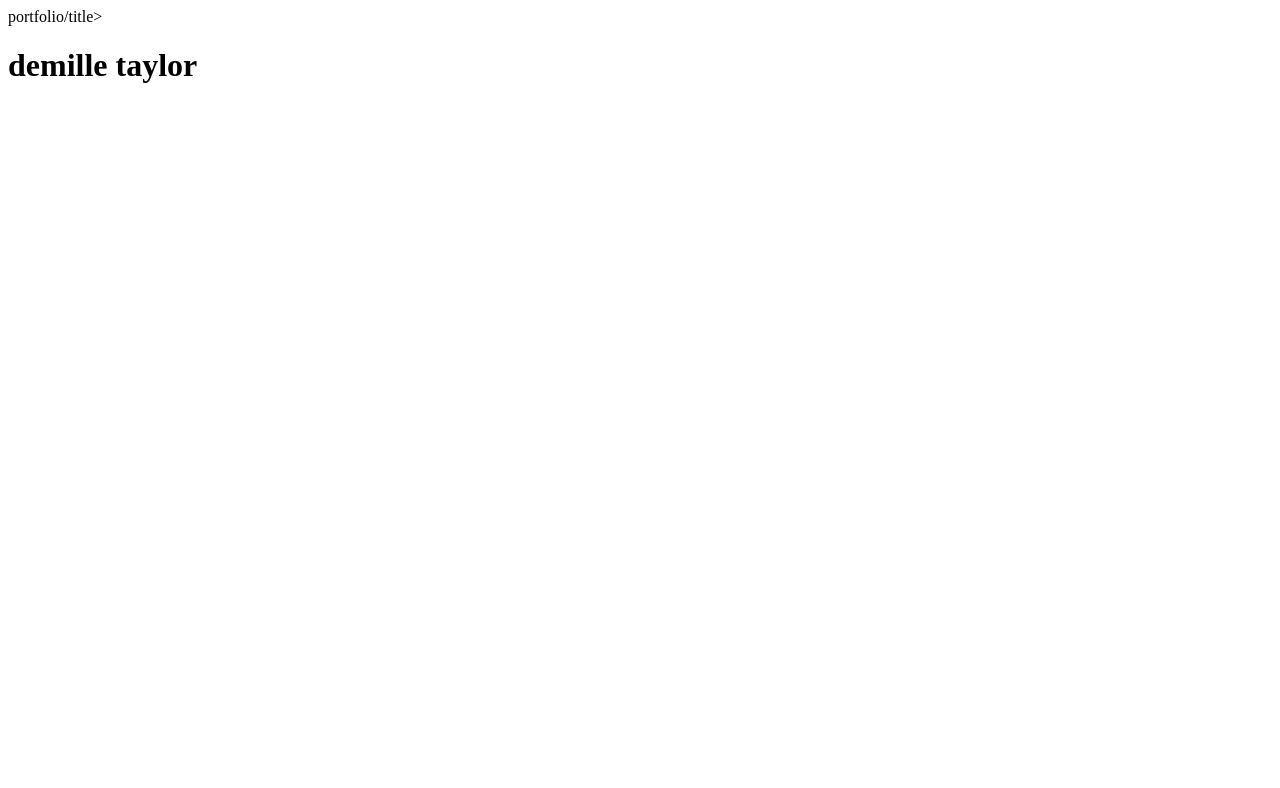
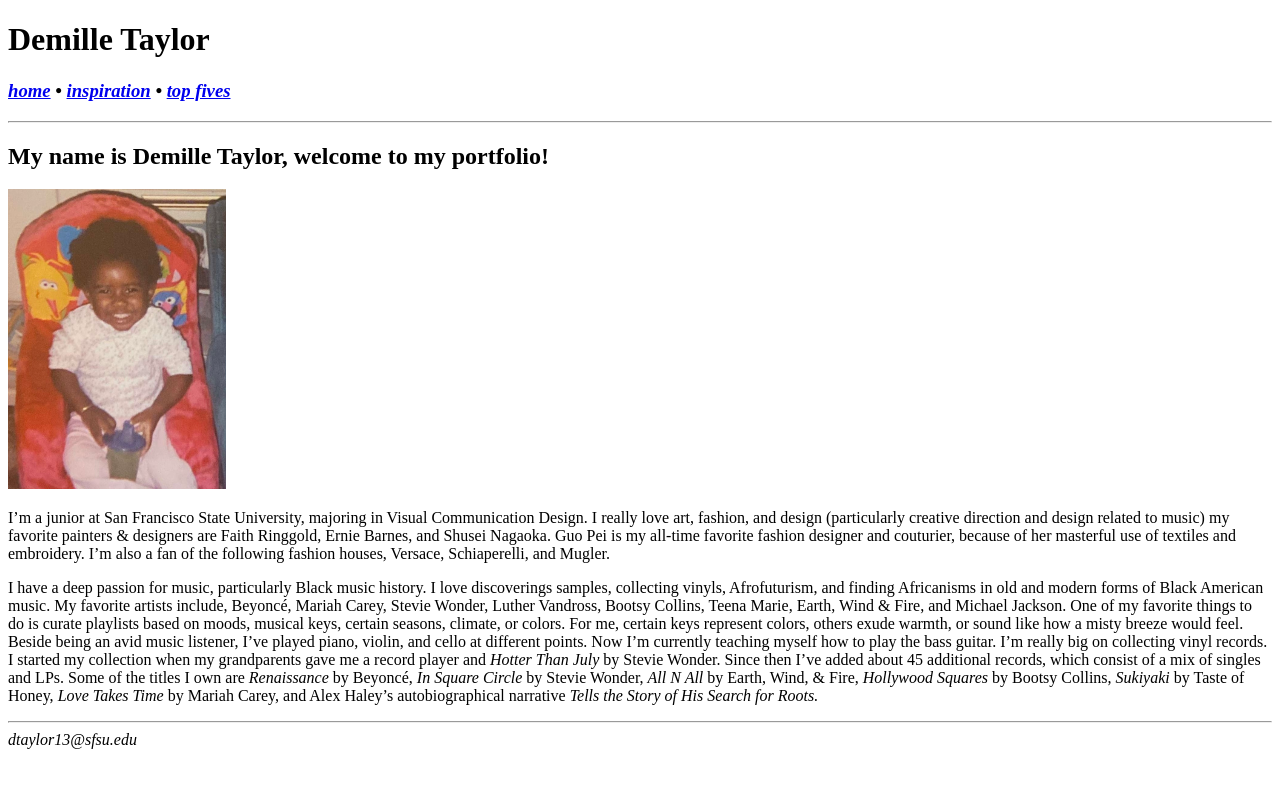
Before and after one commit to demilletaylor/portfolio, a plain HTML site: page index.html in a window 1280 px wide. Drawn offline with Linux system fonts and the light colour scheme.

Commit message:
update home page

```diff
--- a/index.html
+++ b/index.html
@@ -2,10 +2,26 @@
 <html lang="en">
     <head>
         <meta charset="utf-8"
-        <title>portfolio/title>
+        <title><h1>Demille Taylor</h1></title>
     </head>
         <body>
-            <h1>demille taylor</h1>
+         <header>
+               <nav> <h3><em>
+                 <a href="index.html">home</a> •
+                 <a href="inspiration/inspiration.html">inspiration</a> •
+                 <a href="topfives/topfives.html">top fives</a> </h3> </em>
+                </nav>
+             </header>
+        <hr>
+            <section>
+                 <article> <h2> My name is Demille Taylor, welcome to my portfolio!</h2>
+                        <img src="img/sesamestreetbabypic.jpg" width="218.18" height="300">
+                     <p>I’m a junior at San Francisco State University, majoring in Visual Communication Design. I really love art, fashion, and design (particularly creative direction and design related to music) my favorite painters & designers are Faith Ringgold, Ernie Barnes, and Shusei Nagaoka. Guo Pei is my all-time favorite fashion designer and couturier, because of her masterful use of textiles and embroidery. I’m also a fan of the following fashion houses, Versace, Schiaperelli, and Mugler. </p>
+                        <p> I have a deep passion for music, particularly Black music history. I love discoverings samples, collecting vinyls, Afrofuturism, and finding Africanisms in old and modern forms of Black American music. My favorite artists include, Beyoncé, Mariah Carey, Stevie Wonder, Luther Vandross, Bootsy Collins, Teena Marie, Earth, Wind & Fire, and Michael Jackson. One of my favorite things to do is curate playlists based on moods, musical keys, certain seasons, climate, or colors. For me, certain keys represent colors, others exude warmth, or sound like how a misty breeze would feel. Beside being an avid music listener, I’ve played piano, violin, and cello at different points. Now I’m currently teaching myself how to play the bass guitar. I’m really big on collecting vinyl records. I started my collection when my grandparents gave me a record player and <em>Hotter Than July</em> by Stevie Wonder. Since then I’ve added about 45 additional records, which consist of a mix of singles and LPs. Some of the titles I own are <em>Renaissance</em> by Beyoncé, <em> In Square Circle </em> by Stevie Wonder, <em> All N All </em> by Earth, Wind, & Fire, <em> Hollywood Squares</em> by Bootsy Collins, <em>Sukiyaki</em> by Taste of Honey, <em> Love Takes Time</em> by Mariah Carey, and Alex Haley’s autobiographical narrative <em>Tells the Story of His Search for Roots.</em> </p>
 
+                    </article>
+            </section>
+        <hr>
+             <footer> <em> dtaylor13@sfsu.edu </em> </footer>
          </body>
 </html>
```
Also changed, not shown: inspiration/inspiration.html (+10 -4 lines), topfives/topfives.html (+10 -2 lines), img/sesamestreetbabypic.jpg (added), 1 other file.
